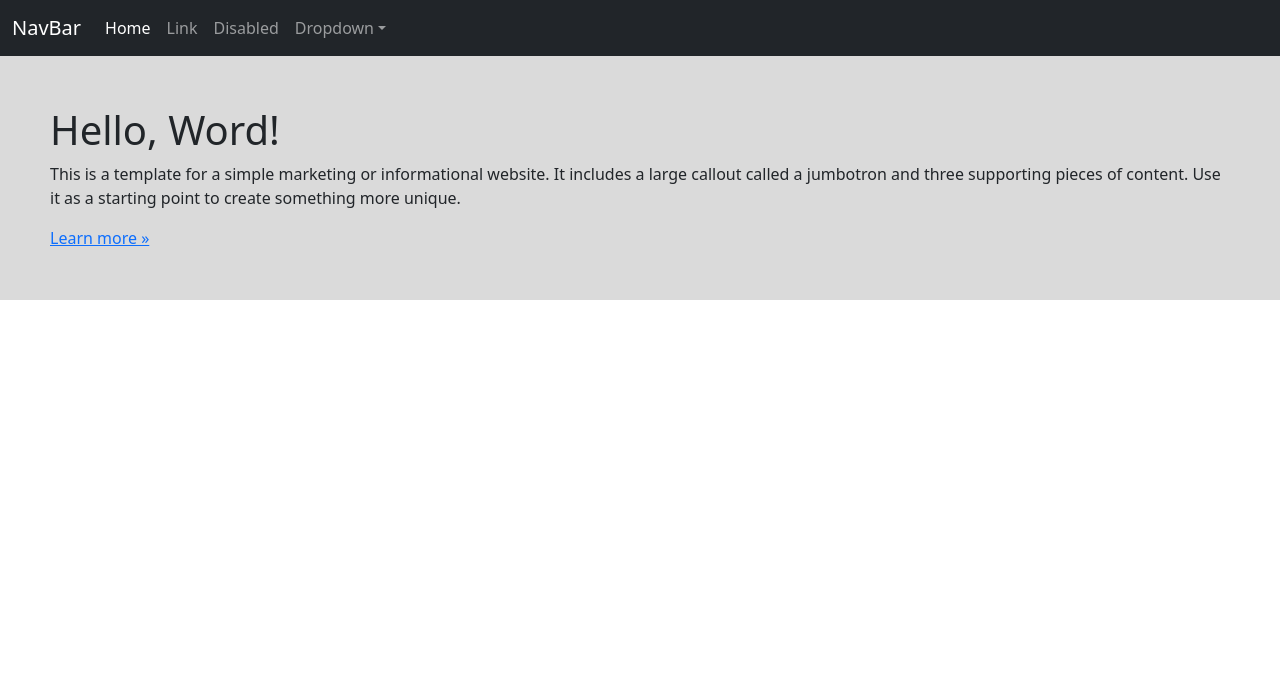
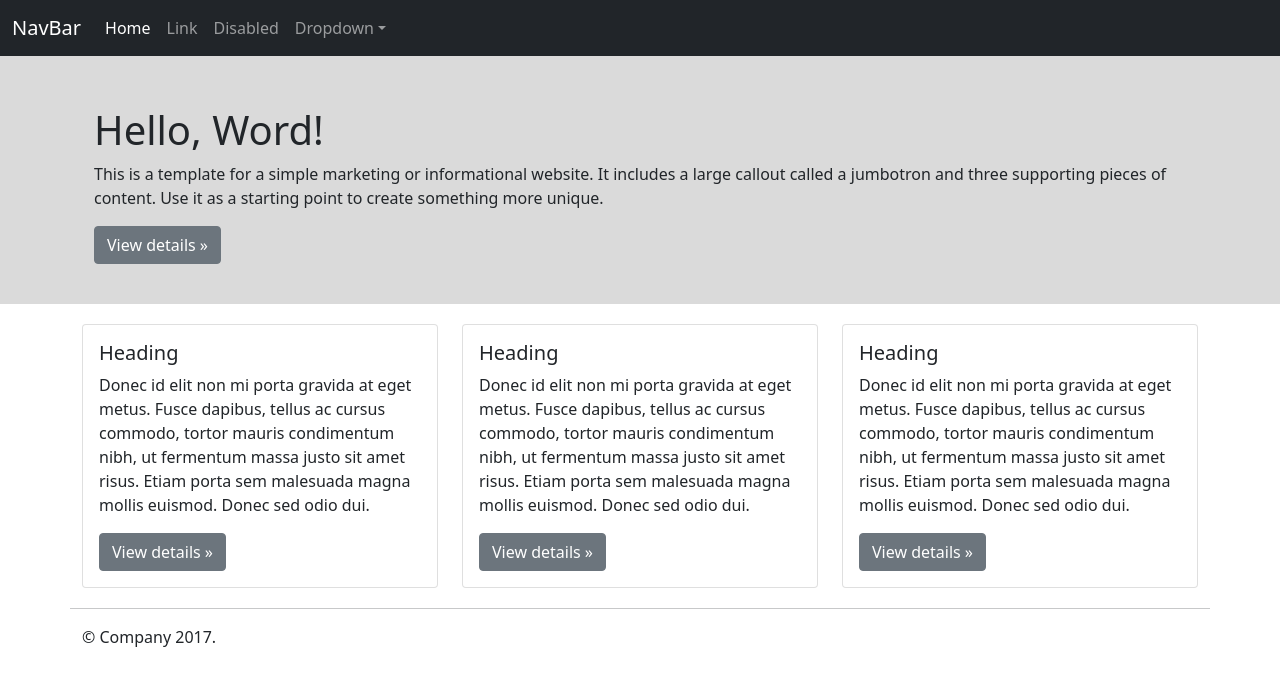
Before and after one commit to Pedro-Baruch/Programacao-para-internet, a website: page Atividades/Atividade05/q02/index.html in a window 1280 px wide. Drawn offline with nearby package versions, Linux system fonts and the light colour scheme.

Commit message:
resolução q02

```diff
--- a/Atividades/Atividade05/q02/index.html
+++ b/Atividades/Atividade05/q02/index.html
@@ -37,23 +37,73 @@
             </div>
         </nav>
         <div class="row">
+            <div class="principal">
                 <div class="container">
-                <div class="principal">
-                    <div class="co-12">
+                    <div class="row">
+                        <div class="col-12">
                             <div class="helloWorld">
                                 <h1>Hello, Word!</h1>
                                 <p>This is a template for a simple marketing or informational website. It includes a large callout
                                     called a jumbotron and three supporting pieces of content. Use it as a starting point to create
                                     something more unique.</p>
-                            <a class="" href="#">Learn more &raquo;</a>
+                                <a class="btn btn-secondary" href="#" role="button">View details &raquo;</a>
                             </div>
                         </div>
                     </div>
                 </div>
             </div>
+        </div>
+        <div class="container">
             <div class="row">
+                <div class="col-4">
+                    <div class="cartas">
+                        <div class="card">
+                            <div class="card-body">
+                                <h5 class="card-title">Heading</h5>
+                                <p class="card-text">Donec id elit non mi porta gravida at eget metus. Fusce dapibus, tellus ac cursus commodo,
+                                tortor mauris condimentum nibh, ut fermentum massa justo sit amet risus. Etiam porta sem
+                                malesuada magna mollis euismod. Donec sed odio dui.</p>
+                                <a class="btn btn-secondary" href="#" role="button">View details &raquo;</a>
+                            </div>
+                        </div>
+                    </div>
+                </div>
+                <div class="col-4">
+                    <div class="cartas">
+                        <div class="card">
+                            <div class="card-body">
+                                <h5 class="card-title">Heading</h5>
+                                <p class="card-text">Donec id elit non mi porta gravida at eget metus. Fusce dapibus, tellus ac cursus commodo,
+                                tortor mauris condimentum nibh, ut fermentum massa justo sit amet risus. Etiam porta sem
+                                malesuada magna mollis euismod. Donec sed odio dui.</p>
+                                <a class="btn btn-secondary" href="#" role="button">View details &raquo;</a>
+                            </div>
+                        </div>
+                    </div>
+                </div>
+                <div class="col-4">
+                    <div class="cartas">
+                        <div class="card">
+                            <div class="card-body">
+                                <h5 class="card-title">Heading</h5>
+                                <p class="card-text">Donec id elit non mi porta gravida at eget metus. Fusce dapibus, tellus ac cursus commodo,
+                                tortor mauris condimentum nibh, ut fermentum massa justo sit amet risus. Etiam porta sem
+                                malesuada magna mollis euismod. Donec sed odio dui.</p>
+                                <a class="btn btn-secondary" href="#" role="button">View details &raquo;</a>
+                            </div>
+                        </div>
+                    </div>
+                </div>
+                <hr>
+            </div>
+        </div>
         <div class="container">
-
+            <div class="row">
+                <div class="col-12">
+                    <footer class="rodape">
+                        <p>&copy; Company 2017.</p>
+                    </footer>
+                </div>
             </div>
         </div>
         <script src="https://cdn.jsdelivr.net/npm/@popperjs/core@2.10.2/dist/umd/popper.min.js" integrity="sha384-7+zCNj/IqJ95wo16oMtfsKbZ9ccEh31eOz1HGyDuCQ6wgnyJNSYdrPa03rtR1zdB" crossorigin="anonymous"></script>
--- a/Atividades/Atividade05/q02/style.css
+++ b/Atividades/Atividade05/q02/style.css
@@ -3,9 +3,11 @@
 }
 
 .helloWorld{
-    padding: 50px;
+    padding-top: 50px;
+    padding-bottom: 40px;
 }
 
 .cartas{
     padding-top:20px;
+    padding-bottom: 20px;
 }
```
Lines whose indentation alone changed are shown as unchanged.
